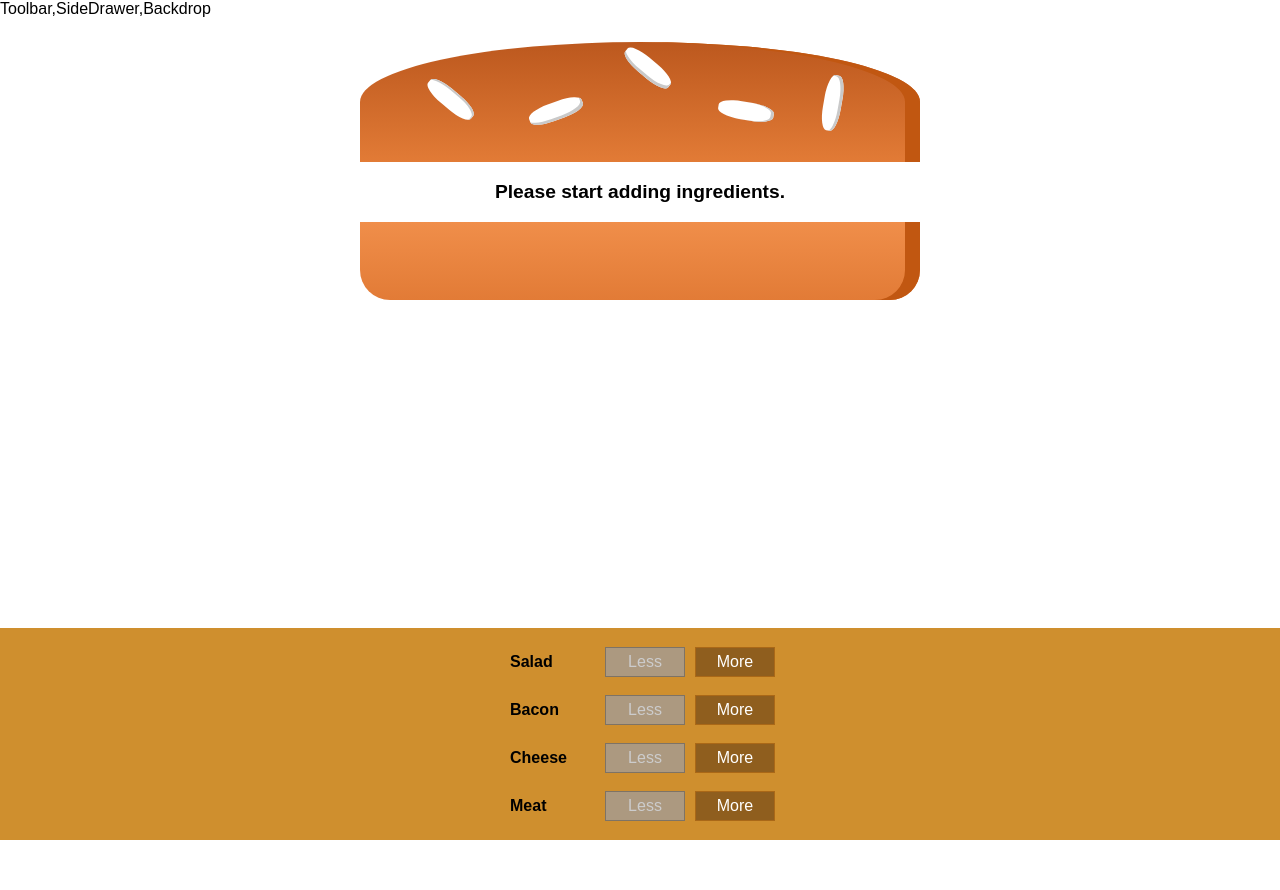
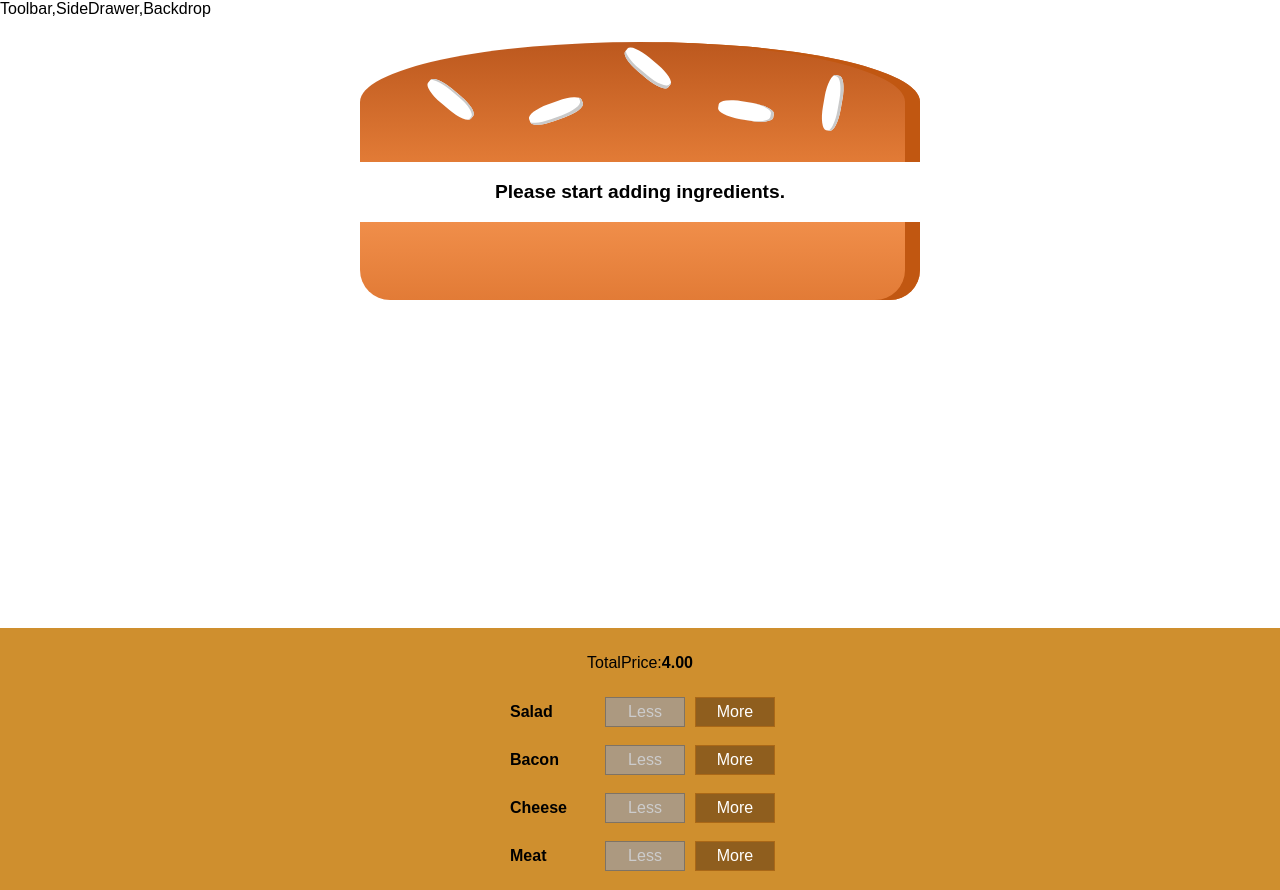
Before and after one commit to sachdeva2008/burger-app, a React app: page / in a window 1280 px wide. Before the commit the page ends 840 px from the top, so only its background shows below. Built offline with nearby package versions, Linux system fonts and the light colour scheme.

Commit message:
added code for price

```diff
--- a/src/components/Burger/BuildControls/BuildControls.js
+++ b/src/components/Burger/BuildControls/BuildControls.js
@@ -14,6 +14,7 @@ const controls = [
 const buildControls = (props) => {
   return (
     <div className = {classes.BuildControls}>
+    <p>TotalPrice:<strong>{props.price.toFixed(2)}</strong></p>
         {controls.map(ctrl=>(
             <BuildControl
               label = {ctrl.label}
--- a/src/containers/BurgerBuilder/BurgerBuilder.js
+++ b/src/containers/BurgerBuilder/BurgerBuilder.js
@@ -69,7 +69,8 @@ class BurgerBuilder extends Component{
         <BuildControls
           igredientAdded = {this.addIngredientHandler}
           ingredientRemoved = {this.removeIngredientHandler}
-          disabledIngredient = {disabledIngredientButton}/>
+          disabledIngredient = {disabledIngredientButton}
+          price = {this.state.currentPrice}/>
       </Aux>
     );
   };
```
